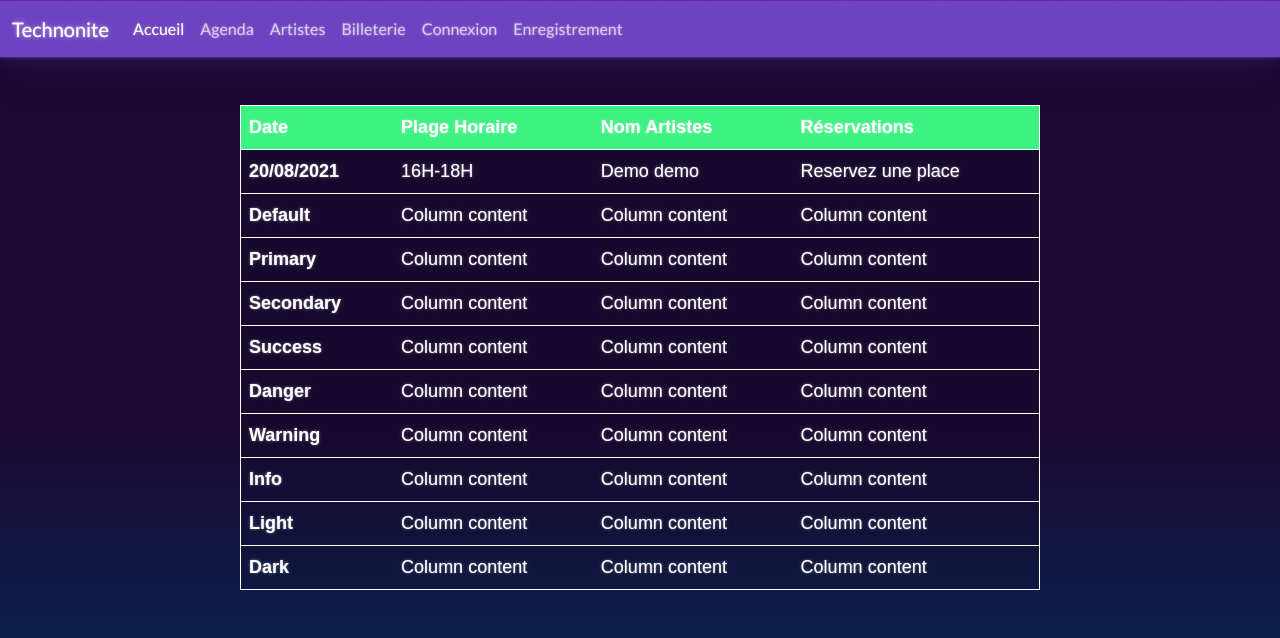
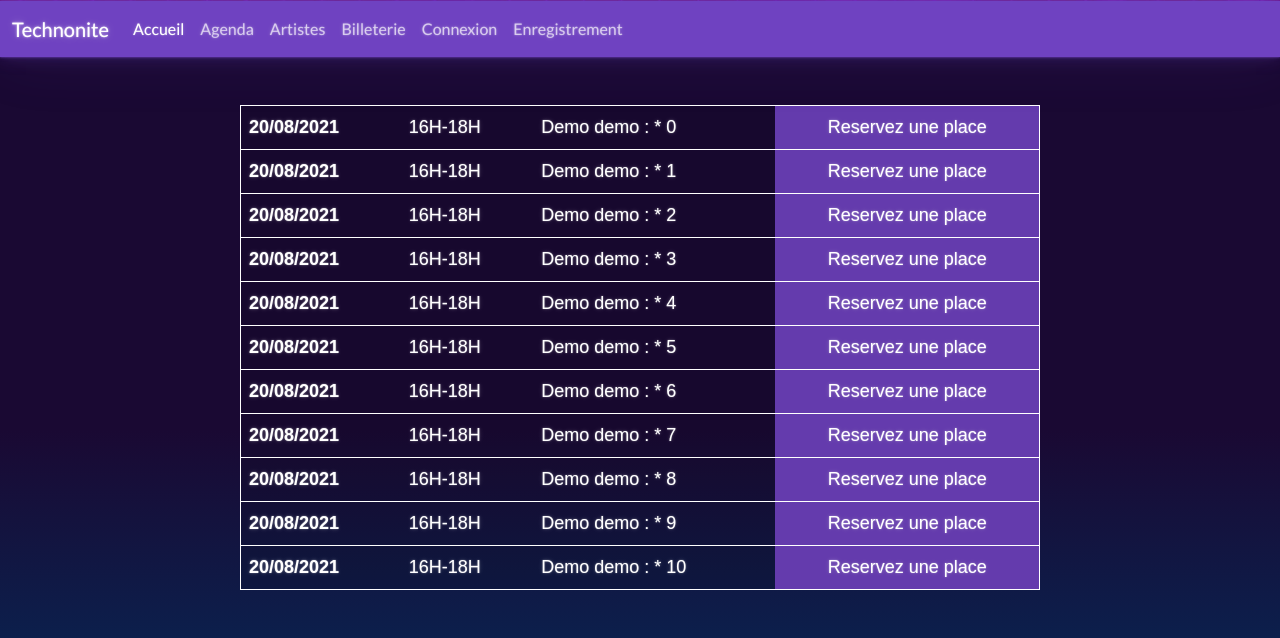
Before and after one commit to condexp/Festival, a Symfony app: template templates/agenda/agenda.html.twig in a window 1280 px wide. Shown: the part 399-1037 px from the top of the page. Run offline with Twig, Linux system fonts and the light colour scheme; the template is opened without the code that fills it, so the values that code supplies are empty; some libraries are stand-ins or nearby versions.

Commit message:
validation de la trame CSS

```diff
--- a/templates/agenda/agenda.html.twig
+++ b/templates/agenda/agenda.html.twig
@@ -21,76 +21,28 @@
 
 		<table class="table table-hover">
 			<thead>
-				<tr class="table-success" style="border: 1px solid white">
+				<tr class="table-success" style="border: 1px solid white" hidden>
 					<th scope="col">Date</th>
 					<th scope="col">Plage Horaire</th>
 					<th scope="col">Nom Artistes</th>
-					<th scope="col">Réservations</th>
+					<th scope="col" class="table-primary">Réservations</th>
 				</tr>
 			</thead>
+			{% for i in 0..10 %}
 				<tbody>
+
 					<tr class="table-active" style="border: 1px solid white">
 						<th scope="row">20/08/2021</th>
 						<td>16H-18H</td>
-					<td>Demo demo
+						<td>Demo demo : *
+							{{ i }}
 						</td>
-					<td>Reservez une place</td>
+						<td class="table-primary" style="text-align:center">Reservez une place
+						</td>
 					</tr>
-				<tr class="table-active" style=" border: 1px solid white">
-					<th scope="row">Default</th>
-					<td>Column content</td>
-					<td>Column content</td>
-					<td>Column content</td>
-				</tr>
-				<tr class="table-active" style=" border: 1px solid white">
-					<th scope="row">Primary</th>
-					<td>Column content</td>
-					<td>Column content</td>
-					<td>Column content</td>
-				</tr>
-				<tr class="table-active" style=" border: 1px solid white">
-					<th scope="row">Secondary</th>
-					<td>Column content</td>
-					<td>Column content</td>
-					<td>Column content</td>
-				</tr>
-				<tr class="table-active" style=" border: 1px solid white">
-					<th scope="row">Success</th>
-					<td>Column content</td>
-					<td>Column content</td>
-					<td>Column content</td>
-				</tr>
-				<tr class="table-active" style=" border: 1px solid white">
-					<th scope="row">Danger</th>
-					<td>Column content</td>
-					<td>Column content</td>
-					<td>Column content</td>
-				</tr>
-				<tr class="table-active" style=" border: 1px solid white">
-					<th scope="row">Warning</th>
-					<td>Column content</td>
-					<td>Column content</td>
-					<td>Column content</td>
-				</tr>
-				<tr class="table-active" style=" border: 1px solid white">
-					<th scope="row">Info</th>
-					<td>Column content</td>
-					<td>Column content</td>
-					<td>Column content</td>
-				</tr>
-				<tr class="table-active" style=" border: 1px solid white">
-					<th scope="row">Light</th>
-					<td>Column content</td>
-					<td>Column content</td>
-					<td>Column content</td>
-				</tr>
-				<tr class="table-active" style=" border: 1px solid white">
-					<th scope="row">Dark</th>
-					<td>Column content</td>
-					<td>Column content</td>
-					<td>Column content</td>
-				</tr>
+
 				</tbody>
+			{% endfor %}
 		</table>
 
 	</div>
```
Also changed, not shown: templates/artistes/artistes.html.twig (+3 -15 lines). Lines whose indentation alone changed are shown as unchanged.
